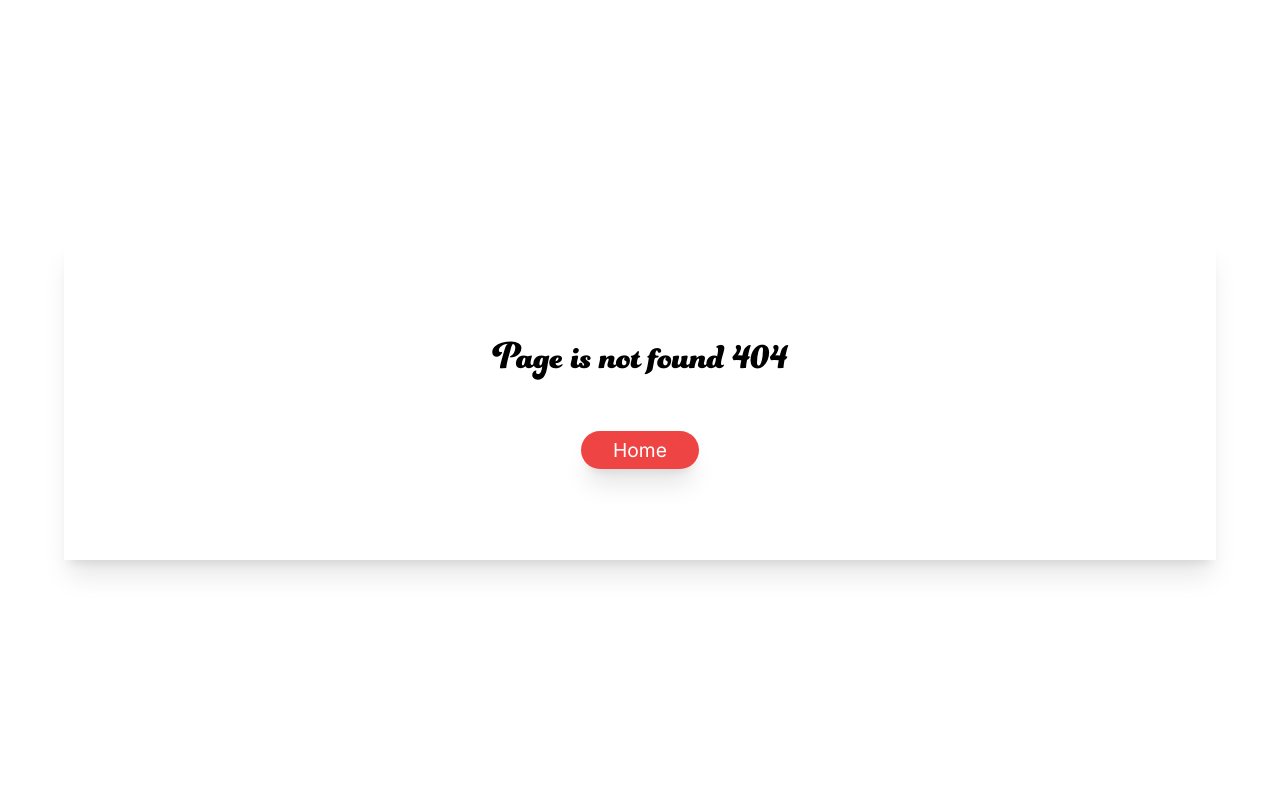
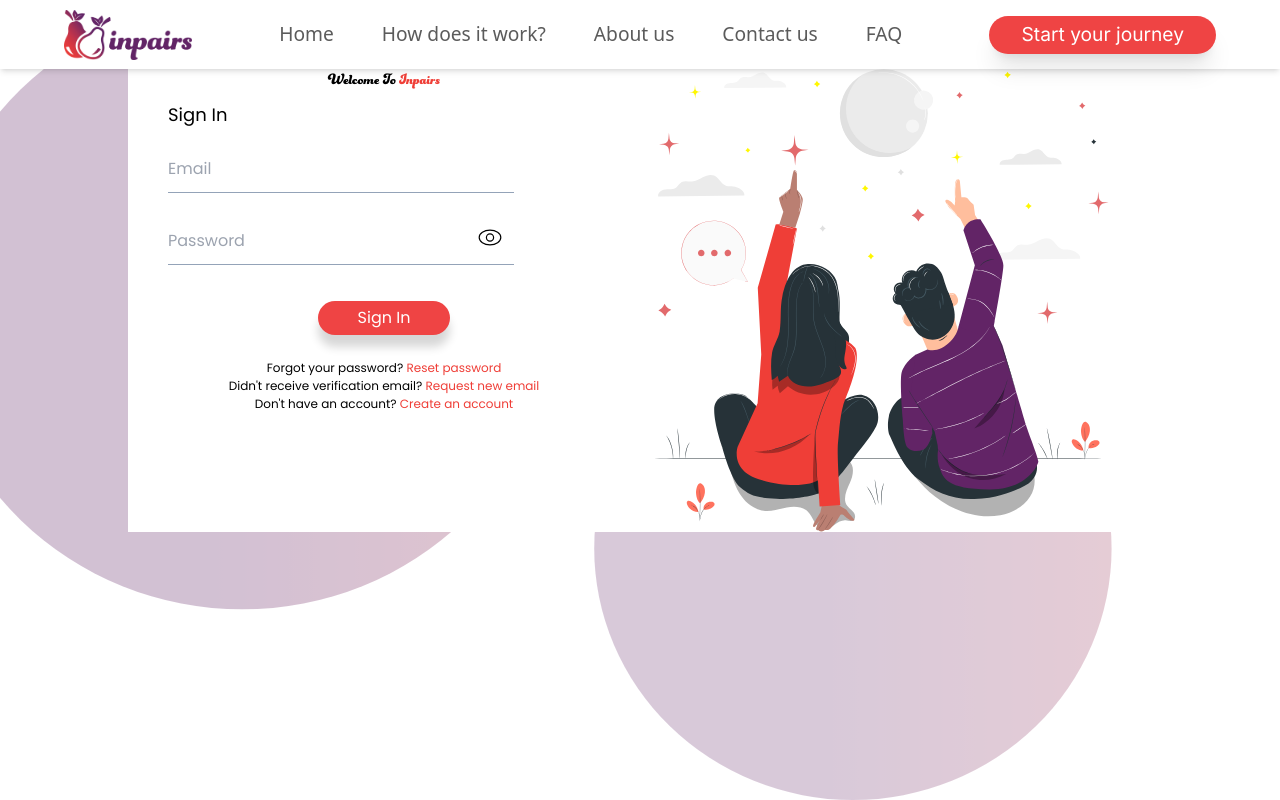
Before and after one commit to fakhar23/inpairs-frontend-rewrite-fork, a Next.js app: page /login in a window 1280 px wide. Before the commit this address had no page. Built offline with nearby package versions, Linux system fonts and the light colour scheme; a web font is replaced by a local one.

Commit message:
added login page and relevant components

```diff
--- /dev/null
+++ b/src/app/login/page.tsx
@@ -0,0 +1,140 @@
+"use client";
+import React from "react";
+import { useState } from "react";
+
+import { Poppins } from "next/font/google";
+import Image from "next/image";
+import Link from "next/link";
+
+import { useForm } from "react-hook-form";
+
+import Input from "@/components/Input";
+import { PublicNavbar } from "@/components/PublicNav";
+import FormsLayout from "@/layouts/FormsLayout";
+
+import HidePassword from "../../../public/hidePassword.svg";
+import LoadingButton from "../../../public/loadinbBtnSvg.svg";
+import ShowPassword from "../../../public/showPassword.svg";
+
+const poppins = Poppins({
+  subsets: ["latin"],
+  weight: "400",
+});
+
+const LogIn = () => {
+  return (
+    <div className="relative flex flex-col justify-around">
+      <PublicNavbar />
+      <div className="flex justify-center items-center">
+        <FormsLayout>
+          <div
+            className={`md:flex md:flex-col md:relative md:justify-center md:items-center md:p-0 md:m-0 md:w-full ${poppins.className}`}
+          >
+            <LogInForm />
+            <div className="flex flex-col justify-start">
+              <p className="text-center text-xsmall">
+                Forgot your password?{" "}
+                <Link href="/reset-password">
+                  <span className=" text-red">Reset password</span>
+                </Link>
+              </p>
+              <p className="text-center text-xsmall">
+                Didn&apos;t receive verification email?{" "}
+                <Link href="/request-verification-email">
+                  <span className=" text-red">Request new email </span>
+                </Link>
+              </p>
+              <p className="text-center text-xsmall">
+                Don&apos;t have an account?{" "}
+                <Link href="/register">
+                  <span className=" text-red md:text-[12px]">
+                    Create an account
+                  </span>
+                </Link>
+              </p>
+            </div>
+          </div>
+        </FormsLayout>
+      </div>
+      <div />
+    </div>
+  );
+};
+
+export default LogIn;
+
+interface FormValues {
+  email: string;
+  password: string;
+}
+
+const LogInForm = () => {
+  // TODO: Add state logic for showing this error on 401
+  const [invalidCredentials, setInvalidCredentials] = useState(false);
+  const [load, setLoad] = useState(false);
+  const [isVisible, setIsVisible] = useState(false);
+
+  const {
+    register,
+    handleSubmit,
+    formState: { errors },
+  } = useForm<FormValues>();
+
+  //   TODO: Add logic for handling login
+  const onSubmit = async ({
+    email,
+    password,
+  }: {
+    email: string;
+    password: string;
+  }) => {};
+
+  return (
+    <form
+      onSubmit={handleSubmit(onSubmit)}
+      className="flex flex-col items-start px-[2.5rem] pt-[0.5rem] pb-[1.5rem] gap-[1rem] md:[&>*]:w-full md:w-[90%]"
+    >
+      <div className="flex flex-col items-start gap-[1rem] w-[80%] md:w-full">
+        <p className="= text-lg md:text-regular">Sign In</p>
+        <Input
+          register={register}
+          id="email"
+          type="email"
+          placeholder="Email"
+          errorMessage="email is required"
+          errors={errors}
+        />
+        <div className="w-full relative">
+          <Image
+            className="absolute right-3 top-3 w-6 md:top-6"
+            src={isVisible ? HidePassword : ShowPassword}
+            alt="show password"
+            onClick={() => setIsVisible(!isVisible)}
+          />
+          <Input
+            register={register}
+            id="password"
+            type={isVisible ? "text" : "password"}
+            placeholder="Password"
+            errorMessage="password is required"
+            errors={errors}
+          />
+          {invalidCredentials && (
+            <p className="text-red">Invalid credentials.</p>
+          )}
+        </div>
+      </div>
+
+      <div className="flex w-full justify-center mt-3">
+        <button
+          className=" bg-red-500 text-white px-[2.5rem] py-[0.3rem] rounded-3xl shadow-[0_12px_10px_rgba(0,0,0,0.16)] md:px-[3.5rem] md:py-[0.6rem] md:mt-[3rem]"
+          type="submit"
+          disabled={load}
+        >
+          {load && <LoadingButton />}
+          Sign In
+        </button>
+      </div>
+    </form>
+  );
+};
--- /dev/null
+++ b/src/components/Input.tsx
@@ -0,0 +1,39 @@
+interface InputProps {
+  className?: string;
+  register: any;
+  id: string;
+  type: string;
+  placeholder: string;
+  errors: any;
+  errorMessage: string;
+  readOnly?: boolean;
+}
+
+const Input = ({
+  className,
+  register,
+  id,
+  type,
+  placeholder,
+  errors,
+  errorMessage,
+  readOnly,
+}: InputProps) => {
+  return (
+    <div className="w-full mb-2">
+      <input
+        {...register(id, { required: errorMessage })}
+        className={`appearance-none border-b border-slate-400 text-gray-gunmetal leading-tight focus:outline-none h-[3rem] w-full focus:placeholder-transparent focus:border-red-500 bg-transparent md:h-[4rem] md:placeholder:text-[12px] md:text-[12px] ${className}`}
+        id={id}
+        type={type}
+        placeholder={placeholder}
+        readOnly={readOnly}
+      />
+      {errors[id] && (
+        <p className="text-red text-[0.8rem]">{errors[id].message}</p>
+      )}
+    </div>
+  );
+};
+
+export default Input;
--- /dev/null
+++ b/src/layouts/FormsLayout.tsx
@@ -0,0 +1,33 @@
+import { ReactNode } from "react";
+
+import Image from "next/image";
+
+import bg from "../../public/circles-bg.svg";
+import couple from "../../public/couple.svg";
+
+interface IFromsLayoutProps {
+  children: ReactNode;
+}
+
+const FormsLayout = ({ children }: IFromsLayoutProps) => {
+  return (
+    <div className="flex w-[80%] my-[5%] bg-white md:flex-col md:flex-reverse-col md:items-center md:rounded-xl md:w-[90%] md:h-fit md:mt-[2rem] md:shadow md:justify-center md:pt-[3rem] md:pb-[3rem]">
+      <Image
+        src={bg}
+        alt="circles background"
+        className="absolute top-0 left-0 z-[-1] w-[100%] h-[100vh] object-cover object-top md:hidden blur-3xl"
+      />
+      <div className="w-1/2 p-12 md:w-full md:p-0 md:m-0 md:flex md:justify-center md:items-center md:flex-col">
+        <h2 className={`font-funky text-center text-[2.6rem] mb-[0.5rem]`}>
+          Welcome To <span className="text-red">Inpairs</span>
+        </h2>
+        <div className="relative md:w-full">{children}</div>
+      </div>
+      <div className="bg-[#F8F8F8] w-[50%] md:w-full md:rounded-xl md:hidden">
+        <Image src={couple} alt="couple image" />
+      </div>
+    </div>
+  );
+};
+
+export default FormsLayout;
```
Also changed, not shown: public/loadinbBtnSvg.svg (added).
